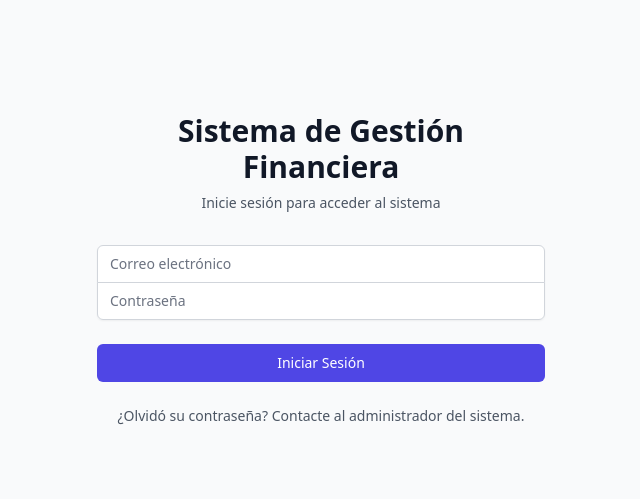
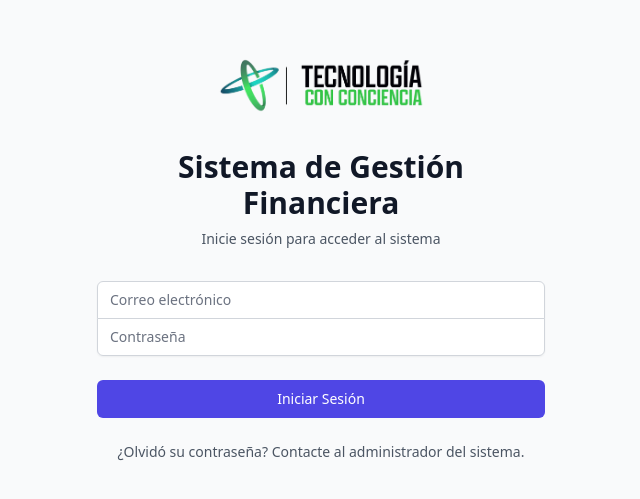
Before and after one commit to davidtao44/PorpiedadHorizontal, a React (Vite) app in the folder app/: page /login in a window 1280 px wide. Shown: the part 143-642 px from the top of the page, without its empty margins (319-959 px from the left). Built offline with nearby package versions, Linux system fonts and the light colour scheme; no server answers.

Commit message:
Logo de TECON en login y en el panel de pestanas

```diff
--- a/app/index.html
+++ b/app/index.html
@@ -2,7 +2,7 @@
 <html lang="es">
   <head>
     <meta charset="UTF-8" />
-    <link rel="icon" type="image/svg+xml" href="/vite.svg" />
+    <link rel="icon" type="image/webp" href="/LOGOPAGINA.webp" />
     <meta name="viewport" content="width=device-width, initial-scale=1.0" />
     <title>Sistema de Finanzas - Conjunto Residencial</title>
   </head>
--- a/app/src/components/Layout.jsx
+++ b/app/src/components/Layout.jsx
@@ -59,7 +59,7 @@ const Layout = () => {
       {/* Sidebar móvil */}
       <div className={`fixed inset-0 z-50 lg:hidden ${sidebarOpen ? 'block' : 'hidden'}`}>
         <div className="fixed inset-0 bg-gray-600 bg-opacity-75" onClick={() => setSidebarOpen(false)} />
-        <div className="fixed inset-y-0 left-0 flex w-64 flex-col bg-white shadow-xl">
+        <div className="fixed inset-y-0 left-0 flex w-54 flex-col bg-white shadow-xl">
           <div className="flex h-16 items-center justify-between px-4">
             <div className="flex items-center">
               <Building2 className="h-8 w-8 text-primary-600" />
@@ -96,11 +96,36 @@ const Layout = () => {
               )
             })}
           </nav>
+
+          <div className="flex-shrink-0 border-t border-gray-200 p-4">
+            <div className="flex justify-center mb-4">
+              <img src="/LOGOPAGINA.webp" alt="Logo Conjunto" className="h-10 w-auto object-contain" />
+            </div>
+            <div className="flex items-center">
+              <div className="flex-shrink-0">
+                <User className="h-8 w-8 text-gray-400" />
+              </div>
+              <div className="ml-3">
+                <p className="text-sm font-medium text-gray-700">{user.email || 'Usuario'}</p>
+                <p className="text-xs text-gray-500">{user.tenant_name || 'Conjunto'}</p>
+              </div>
+            </div>
+            <button
+              onClick={() => {
+                handleLogout()
+                setSidebarOpen(false)
+              }}
+              className="mt-3 flex w-full items-center rounded-md px-2 py-2 text-sm font-medium text-gray-600 hover:bg-gray-50 hover:text-gray-900"
+            >
+              <LogOut className="mr-3 h-5 w-5 text-gray-400" />
+              Cerrar Sesión
+            </button>
+          </div>
         </div>
       </div>
 
       {/* Sidebar desktop */}
-      <div className="hidden lg:fixed lg:inset-y-0 lg:flex lg:w-64 lg:flex-col">
+      <div className="hidden lg:fixed lg:inset-y-0 lg:flex lg:w-54 lg:flex-col">
         <div className="flex flex-grow flex-col overflow-y-auto border-r border-gray-200 bg-white pt-5">
           <div className="flex flex-shrink-0 items-center px-4">
             <Building2 className="h-8 w-8 text-primary-600" />
@@ -132,6 +157,9 @@ const Layout = () => {
 
           {/* Usuario y logout */}
           <div className="flex-shrink-0 border-t border-gray-200 p-4">
+            <div className="flex justify-center mb-4">
+              <img src="/LOGOPAGINA.webp" alt="Logo Conjunto" className="h-10 w-auto object-contain" />
+            </div>
             <div className="flex items-center">
               <div className="flex-shrink-0">
                 <User className="h-8 w-8 text-gray-400" />
--- a/app/src/pages/Login.jsx
+++ b/app/src/pages/Login.jsx
@@ -47,6 +47,14 @@ const Login = () => {
   return (
     <div className="min-h-screen flex items-center justify-center bg-gray-50 py-12 px-4 sm:px-6 lg:px-8">
       <div className="max-w-md w-full space-y-8">
+        <div className="flex justify-center">
+          <img
+            src="/LOGOPAGINA.webp"
+            alt="Logo Conjunto"
+            className="h-16 w-auto object-contain"
+          />
+        </div>
+
         <div>
           <h2 className="mt-6 text-center text-3xl font-extrabold text-gray-900">
             Sistema de Gestión Financiera
@@ -134,6 +142,14 @@ const Login = () => {
               ¿Olvidó su contraseña? Contacte al administrador del sistema.
             </p>
           </div>
+
+          {/* <div className="flex justify-center mt-3">
+            <img
+              src="/LOGOPAGINA.webp"
+              alt="Logo Conjunto"
+              className="h-16 w-auto object-contain"
+            />
+          </div> */}
         </form>
       </div>
     </div>
```
Also changed, not shown: app/public/LOGOPAGINA.webp (added).
